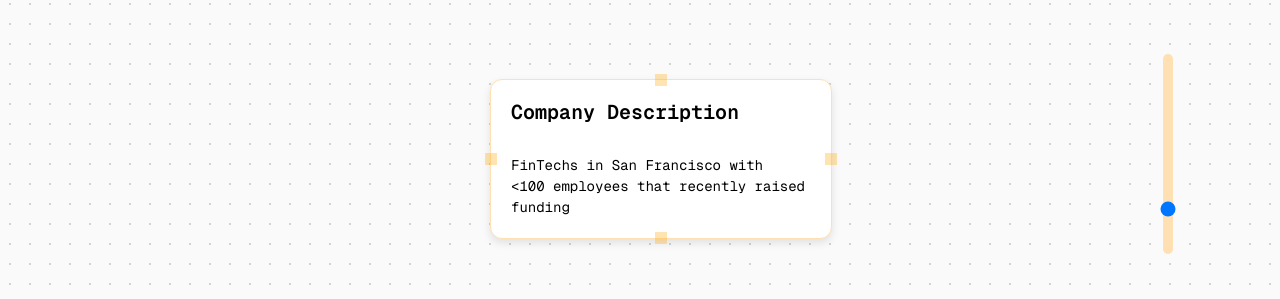
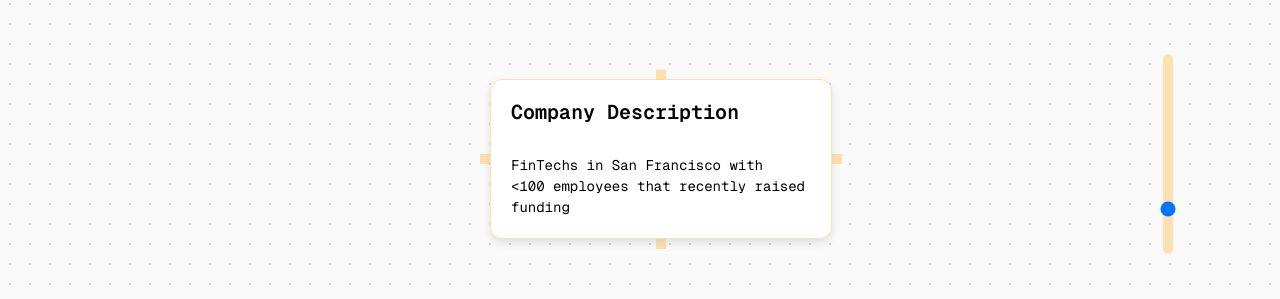
Before and after one commit to divyamakkar0/spark, a Next.js app in the folder next-app/: page /playground in a window 1280 px wide. Shown: the part 246-545 px from the top of the page. Built offline with nearby package versions, Linux system fonts and the light colour scheme.

Commit message:
connectors done

```diff
--- a/next-app/components/Connection.tsx
+++ b/next-app/components/Connection.tsx
@@ -9,13 +9,13 @@ const Connection: React.FC<ConnectionProps> = ({ position, onConnectionClick })
   const getPosition = () => {
     switch (position) {
       case 'top':
-        return { top: '-6px', left: '50%', transform: 'translate(-50%, 0)' };
+        return { top: '-6px', left: '50%', transform: 'translate(-50%, -45%)' };
       case 'right':
-        return { top: '50%', right: '-6px', transform: 'translate(0, -50%)' };
+        return { top: '50%', right: '-6px', transform: 'translate(50%, -50%)' };
       case 'bottom':
-        return { bottom: '-6px', left: '50%', transform: 'translate(-50%, 0)' };
+        return { bottom: '-6px', left: '50%', transform: 'translate(-50%, 50%)' };
       case 'left':
-        return { top: '50%', left: '-6px', transform: 'translate(0, -50%)' };
+        return { top: '50%', left: '-6px', transform: 'translate(-50%, -50%)' };
     }
   };
 
@@ -23,8 +23,8 @@ const Connection: React.FC<ConnectionProps> = ({ position, onConnectionClick })
     <div
       style={{
         position: 'absolute',
-        width: '12px',
-        height: '12px',
+        width: '10px',
+        height: '10px',
         backgroundColor: 'rgba(255, 165, 0, 0.3)',
         cursor: 'pointer',
         ...getPosition(),
```
